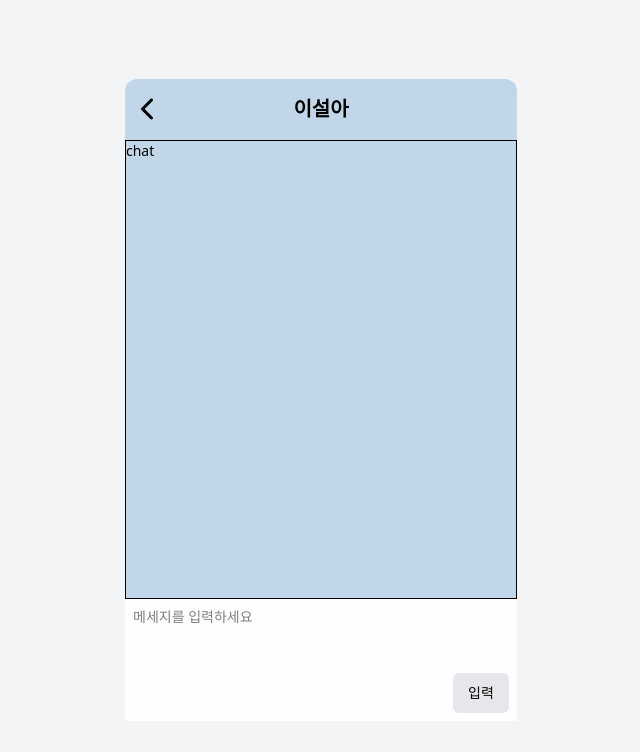
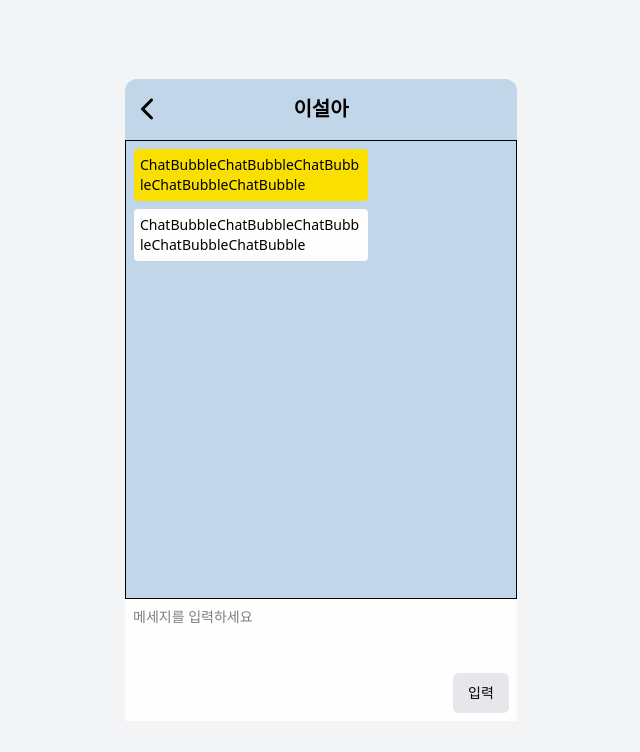
Before and after one commit to SNXWXH/kakaotalk-clone-coding, a React (Vite) app: page /chat in a window 1280 px wide. Shown: the top 752 px of the page, without its empty margins (319-959 px from the left). Built offline with nearby package versions, Linux system fonts and the light colour scheme.

Commit message:
feat: chatBubble 컴포넌트 추가
텍스트에 맞춰 길이, 높이 조정
isSender로 배경색 변경

```diff
--- /dev/null
+++ b/src/common/ChatBubble.tsx
@@ -0,0 +1,13 @@
+function ChatBubble({ isSender }: { isSender: boolean }) {
+  return (
+    <div
+      className={`flex w-fit max-w-[60%] h-auto items-center justify-center
+        ${isSender ? 'bg-[#F9E000]' : 'bg-[#FEFEFE]'}
+        p-1.5 m-2 rounded-sm whitespace-pre-wrap break-all`}
+    >
+      ChatBubbleChatBubbleChatBubbleChatBubbleChatBubble
+    </div>
+  );
+}
+
+export default ChatBubble;
--- a/src/pages/chat/Chat.tsx
+++ b/src/pages/chat/Chat.tsx
@@ -1,3 +1,5 @@
+import ChatBubble from '../../common/ChatBubble';
+
 function Chat() {
   return (
     <>
@@ -6,7 +8,10 @@ function Chat() {
           <img src={'./left.svg'} className='absolute left-4 h-6' />
           <p className='mx-auto text-xl font-bold'>이설아</p>
         </header>
-        <div className='border h-3/4'>chat</div>
+        <div className='border h-3/4'>
+          <ChatBubble isSender={true} />
+          <ChatBubble isSender={false} />
+        </div>
         <div className='h-1/5 relative'>
           <textarea
             name='chat'
```
